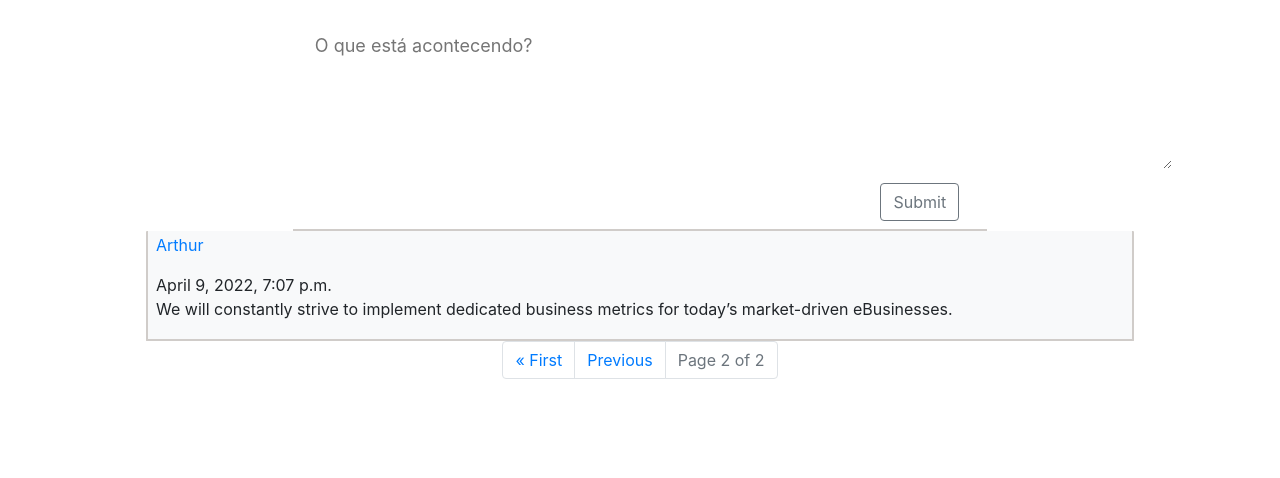
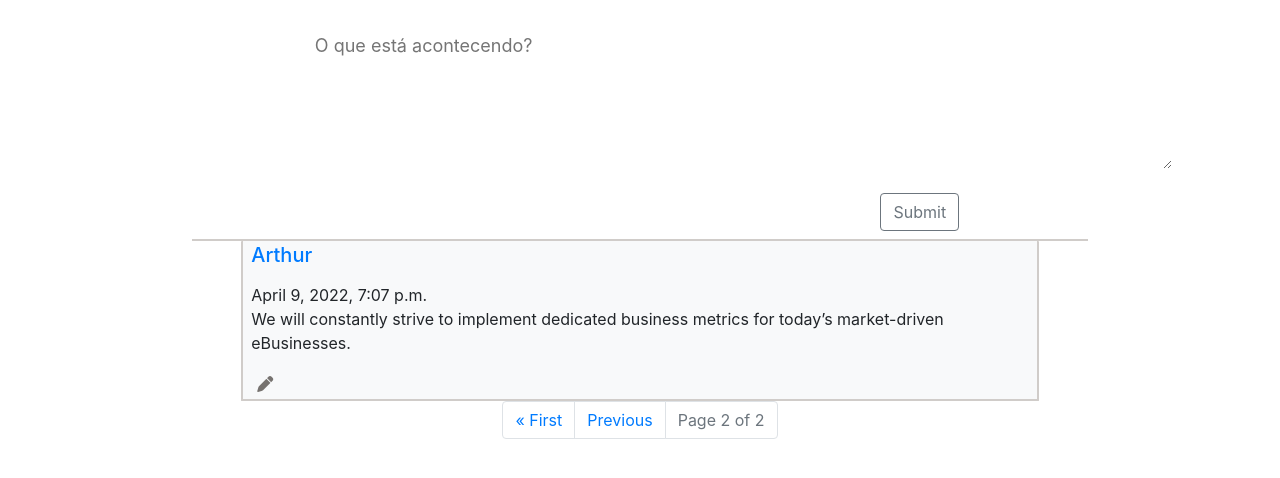
Before and after one commit to Arthur020104/Cs50Web, a Django app: page /?page=2 in a window 1280 px wide. Shown: the part 56-534 px from the top of the page. Run offline with Django 3.2, Linux system fonts and the light colour scheme; a user stored in the database is signed in; data comes from the database, SQL or seed files in the repository; both versions use the stored data as it was after the commit; some libraries are stand-ins or nearby versions.

Commit message:
making it possible to edit your post

```diff
--- a/Django-projects/network/project4/network/static/network/styles.css
+++ b/Django-projects/network/project4/network/static/network/styles.css
@@ -33,8 +33,7 @@
     width: 50%!important;
     margin: auto;
     margin-bottom: 0px;
-    border-bottom: 2px solid!important;
-    border-color: rgb(208, 204, 201)!important;
+    border: none!important;
 }
 
 @media (max-width:1390px)
@@ -151,3 +150,34 @@
     color:rgb(108, 104, 101)!important;
     margin-left: 10px!important;
 }
+.text_area
+{
+    margin-top: 10px;
+    display: flex!important;
+    height: 5rem!important;
+    width: 80%!important;
+    outline: none;
+    background-color: #f8f9fa;
+    margin-left: 40px;
+    border-color: rgb(168, 164, 161)!important;
+    border-radius: 1px;
+}
+.change
+{
+    border-radius: 2px;
+    border: none!important;
+    outline: none!important;
+    background-color: #f8f9fa;
+    border: none;
+    color:rgb(118, 114, 111);
+    transition: color .15s ease-in-out,background-color .15s ease-in-out,border-color .15s ease-in-out,box-shadow .15s ease-in-out;
+}
+.btn
+{
+
+    margin-top: 10px;
+}
+a
+{
+    text-decoration: none!important;
+}
--- a/Django-projects/network/project4/network/templates/network/index.html
+++ b/Django-projects/network/project4/network/templates/network/index.html
@@ -15,23 +15,26 @@
     </div>
 </div>
     {% if posts%}
+    <div class="border-top">
     {% for post in posts %}
     <div class="row">
         <div class="container">
             <div class="posts">
-                <a href="/Profile/{{post.sender.username}}"><p>{{post.sender.username}}</p></a>
+                <h5><a href="/Profile/{{post.sender.username}}"><p>{{post.sender.username}}</p></a></h5>
                 <div class=>{{post.timestamp}}</div>
-                <p>{{post.post}}</p>
+                <p id="{{post.id}}">{{post.post}}</p>
                 {% if request.user in post.likes.all %}
-                    <div><button class="icon"><i id="{{post.id}}" data-post_id="{{post.id}}" class="fa-solid fa-heart like"></i></button><b>{{post.likes.all.count}}</b></div>
+                    <div><button class="icon"><i id="like{{post.id}}" data-post_id="{{post.id}}" class="fa-solid fa-heart like"></i></button><b>{{post.likes.all.count}}</b></div>
                 {% elif  request.user == post.sender%}
+                    <div><button data-id_change="{{post.id}}" class="change"><i class="fa-solid fa-pen"></button></i></div>
                 {% else %}
-                    <div><button class="icon"><i id="{{post.id}}" data-post_id="{{post.id}}" class="fa-regular fa-heart like"></i></button><b>{{post.likes.all.count}}</b></div>
+                    <div><button class="icon"><i id="like{{post.id}}" data-post_id="{{post.id}}" class="fa-regular fa-heart like"></i></button><b>{{post.likes.all.count}}</b></div>
                 {% endif %}
             </div>
         </div>
     </div>
     {% endfor %}
+    </div>
     <nav aria-label="Page navigation example">
         <ul class="pagination justify-content-center">
             {% if posts.has_previous %}
--- a/Django-projects/network/project4/network/urls.py
+++ b/Django-projects/network/project4/network/urls.py
@@ -13,5 +13,6 @@
     path("Profile/follow/<int:user_id>", views.follow, name="follow"),
     path("posting", views.posting, name="posting"),
     path("following", views.following_page, name="following"),
-    path("like/<int:post_id>", views.likes, name="like")
+    path("like/<int:post_id>", views.likes, name="like"),
+    path("editpost", views.post_edit , name="edit_post")
 ]
--- a/Django-projects/network/project4/network/views.py
+++ b/Django-projects/network/project4/network/views.py
@@ -9,6 +9,7 @@
 from django.contrib.auth.decorators import login_required
 from sqlite3 import Timestamp
 from datetime import datetime
+import json
 
 from .models import User,UserPerfil, Posts
 
@@ -157,8 +158,20 @@
     if request.method == "POST":
         if user in post.likes.all():
             post.likes.remove(user)
-            return JsonResponse({'post_id': post_id})
+            return JsonResponse({'post_id': post_id}, status=202)
         else:
             post.likes.add(user)
-            return JsonResponse({'post_id': post_id})
+            return JsonResponse({'post_id': post_id}, status=202)
     return HttpResponse(401)
+
+
+@csrf_exempt
+def post_edit(request):
+    if request.method == "POST":
+        data = json.loads(request.body)
+        postid = int(data.get("postid"))
+        post = data.get("post")
+        p = Posts.objects.get(pk=postid)
+        p.post = post
+        p.save()
+        return JsonResponse({"message": "Post edited successfully."}, status=202)
```
Also changed, not shown: Django-projects/network/project4/network/static/network/script.js (+34 -1 lines), Django-projects/network/project4/network/templates/network/following.html (+5 -5 lines), Django-projects/network/project4/network/templates/network/perfil.html (+5 -5 lines), Django-projects/network/project4/db.sqlite3.
